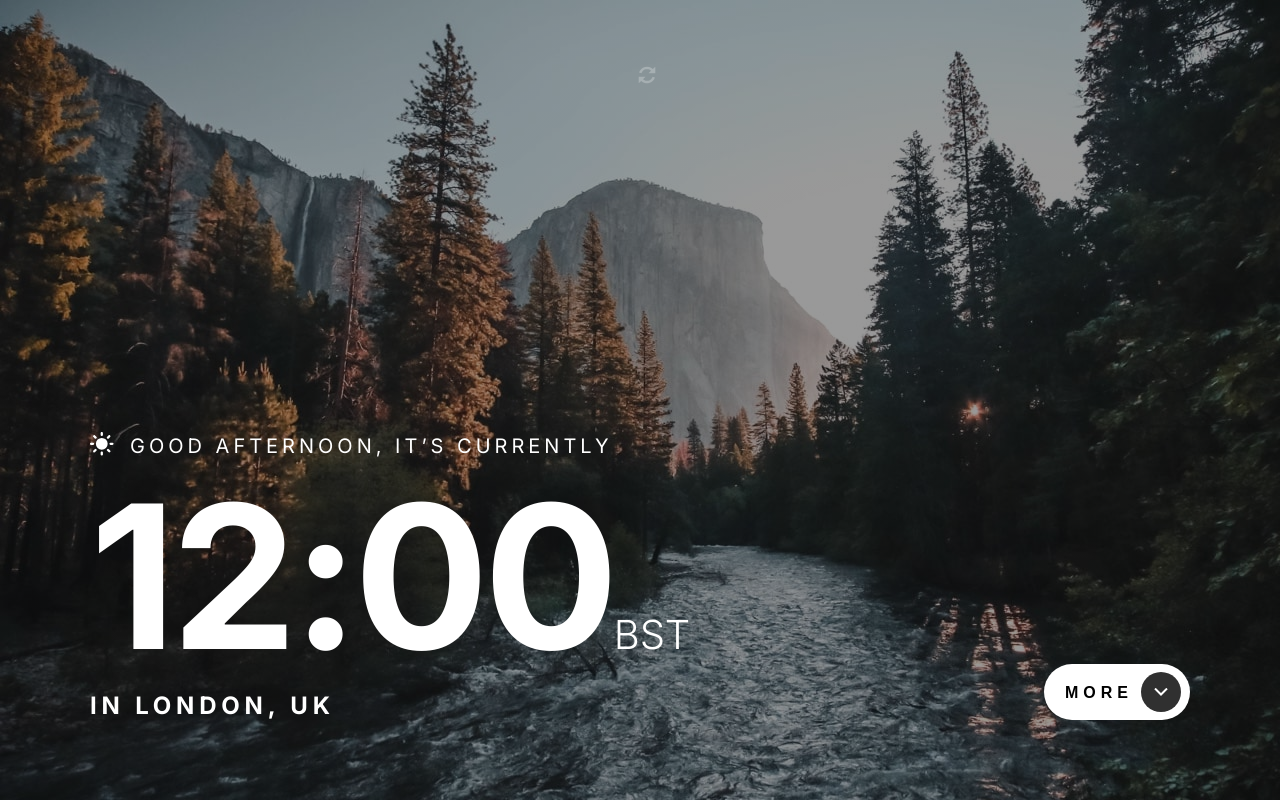
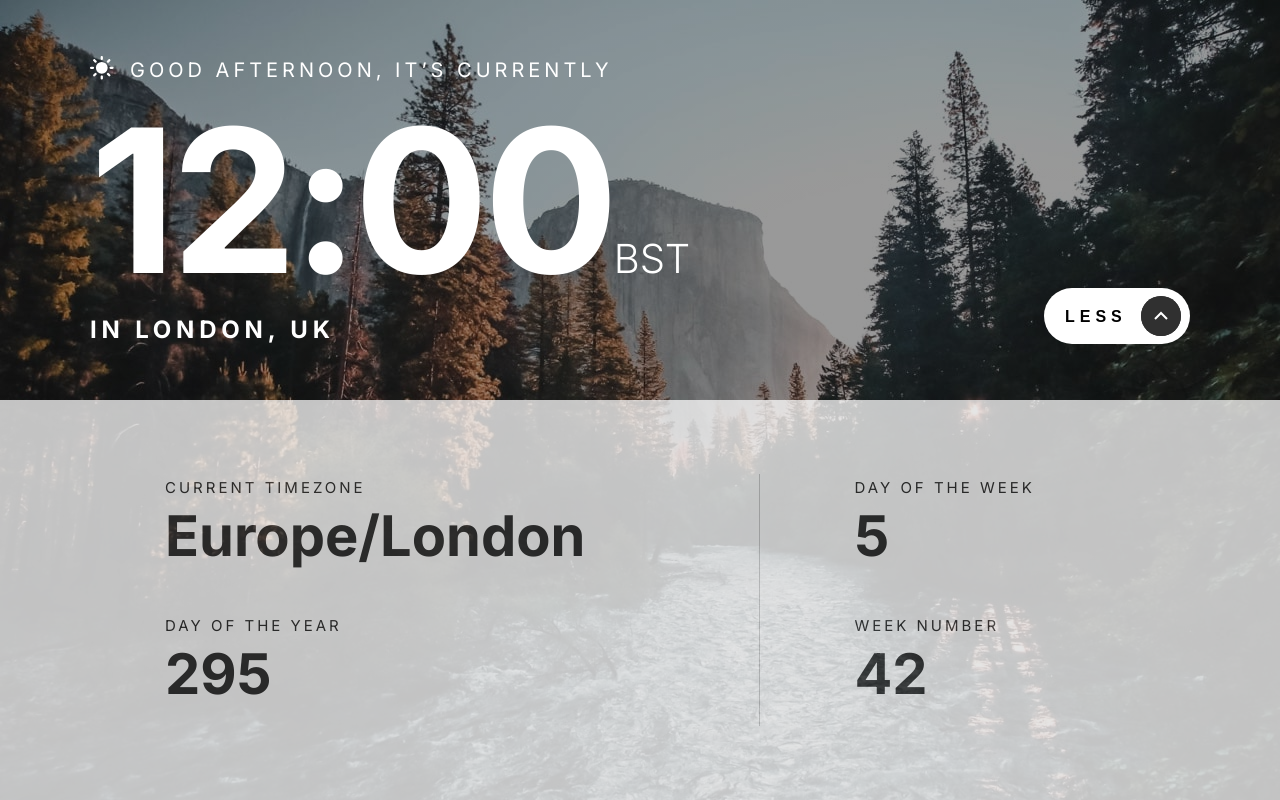
Before and after one commit to SimpleLuke/clock-app, a React (Create React App) app: page / in a window 1280 px wide. Built offline with nearby package versions, Linux system fonts and the light colour scheme; no server answers.

Commit message:
Add expand card UI style

```diff
--- a/src/App.tsx
+++ b/src/App.tsx
@@ -2,11 +2,12 @@ import React, { useState } from "react";
 import Card from "./components/Card";
 import Quote from "./components/Quote";
 import Info from "./components/Info";
+import Expand from "./components/Expand";
 
 // import sunIcon from "./assets/desktop/icon-sun.svg";
 
 function App() {
-  const [isToggled, setIsToggled] = useState<boolean>(false);
+  const [isToggled, setIsToggled] = useState<boolean>(true);
 
   const toggleHandler = () => {
     setIsToggled((prev) => !prev);
@@ -15,6 +16,7 @@ function App() {
     <Card>
       <Quote isToggled={isToggled} />
       <Info toggle={toggleHandler} isToggled={isToggled} />
+      <Expand />
     </Card>
   );
 }
--- /dev/null
+++ b/src/components/Expand.tsx
@@ -0,0 +1,28 @@
+const Expand: React.FC = () => {
+  return (
+    <div className="expand-container">
+      <div className="expand-container--left">
+        <div className="expand-container--left--top">
+          <h6 className="expand__title">Current Timezone</h6>
+          <h2 className="expand__content">Europe/London</h2>
+        </div>
+        <div className="expand-container--left--bottom">
+          <h6 className="expand__title">Day of the year</h6>
+          <h2 className="expand__content">295</h2>
+        </div>
+      </div>
+      <div className="expand-container--right">
+        <div className="expand-container--right--top">
+          <h6 className="expand__title">Day of the week</h6>
+          <h2 className="expand__content">5</h2>
+        </div>
+        <div className="expand-container--right--bottom">
+          <h6 className="expand__title">Week number</h6>
+          <h2 className="expand__content">42</h2>
+        </div>
+      </div>
+    </div>
+  );
+};
+
+export default Expand;
--- a/src/css/style.css
+++ b/src/css/style.css
@@ -91,9 +91,10 @@ body {
 
 .container {
   display: grid;
-  grid-template-rows: minmax(40rem, 50vh) 40vh 10vh;
+  grid-template-rows: minmax(35rem, 50vh) 40vh 10vh;
   grid-template-columns: [sidebar-end full-start] minmax(6rem, 1fr) [center-start] repeat(12, [col-start] minmax(min-content, 6.5rem) [col-end]) [center-end] minmax(6rem, 1fr) [full-end];
-  column-gap: 3rem; }
+  column-gap: 3rem;
+  position: relative; }
 
 body {
   font-family: "Inter", sans-serif;
@@ -125,7 +126,8 @@ body {
   display: flex;
   justify-content: space-between;
   align-items: flex-end;
-  animation: fade-in 1s ease-in; }
+  animation: fade-in 1s ease-in;
+  padding-bottom: 5.6rem; }
 
 .info__heading {
   display: flex;
@@ -214,3 +216,36 @@ body {
       top: 50%;
       left: 50%;
       transform: translate(-50%, -50%); }
+
+.expand-container {
+  width: 100%;
+  height: 50vh;
+  background-color: #fff;
+  opacity: 0.75;
+  position: absolute;
+  top: 50%;
+  display: flex;
+  padding: 7.4rem 16.5rem; }
+  .expand-container--left {
+    border-right: 1px solid rgba(48, 48, 48, 0.25);
+    padding-right: 17.4rem; }
+    .expand-container--left--top {
+      margin-bottom: 4.2rem; }
+  .expand-container--right {
+    padding-left: 9.4rem; }
+    .expand-container--right--top {
+      margin-bottom: 4.2rem; }
+
+.expand__title {
+  font-size: 1.5rem;
+  font-weight: 400;
+  line-height: 2.8rem;
+  letter-spacing: 3px;
+  color: #303030;
+  text-transform: uppercase; }
+
+.expand__content {
+  font-size: 5.6rem;
+  font-weight: 700;
+  line-height: 6.8rem;
+  color: #303030; }
--- a/src/sass/base/_base.scss
+++ b/src/sass/base/_base.scss
@@ -42,11 +42,12 @@ body {
 
 .container {
   display: grid;
-  grid-template-rows: minmax(40rem, 50vh) 40vh 10vh;
+  grid-template-rows: minmax(35rem, 50vh) 40vh 10vh;
   grid-template-columns:
     [sidebar-end full-start] minmax(6rem, 1fr)
     [center-start] repeat(12, [col-start] minmax(min-content, 6.5rem) [col-end])
     [center-end] minmax(6rem, 1fr)
     [full-end];
   column-gap: 3rem;
+  position: relative;
 }
--- /dev/null
+++ b/src/sass/components/_expand.scss
@@ -0,0 +1,42 @@
+.expand-container {
+  width: 100%;
+  height: 50vh;
+  background-color: $color-white;
+  opacity: 0.75;
+  position: absolute;
+  top: 50%;
+  display: flex;
+
+  padding: 7.4rem 16.5rem;
+
+  &--left {
+    border-right: 1px solid rgba($color-grey, 0.25);
+    padding-right: 17.4rem;
+    &--top {
+      margin-bottom: 4.2rem;
+    }
+  }
+
+  &--right {
+    padding-left: 9.4rem;
+    &--top {
+      margin-bottom: 4.2rem;
+    }
+  }
+}
+
+.expand__title {
+  font-size: 1.5rem;
+  font-weight: 400;
+  line-height: 2.8rem;
+  letter-spacing: 3px;
+  color: $color-grey;
+  text-transform: uppercase;
+}
+
+.expand__content {
+  font-size: 5.6rem;
+  font-weight: 700;
+  line-height: 6.8rem;
+  color: $color-grey;
+}
--- a/src/sass/components/_info.scss
+++ b/src/sass/components/_info.scss
@@ -5,6 +5,8 @@
   justify-content: space-between;
   align-items: flex-end;
   animation: fade-in 1s ease-in;
+
+  padding-bottom: 5.6rem;
 }
 
 .info {
--- a/src/sass/main.scss
+++ b/src/sass/main.scss
@@ -13,6 +13,7 @@
 @import "components/info";
 @import "components/quote";
 @import "components/toggle";
+@import "components/expand";
 //LAYOUT FOLDERS
 
 //PAGES FOLDERS
```
